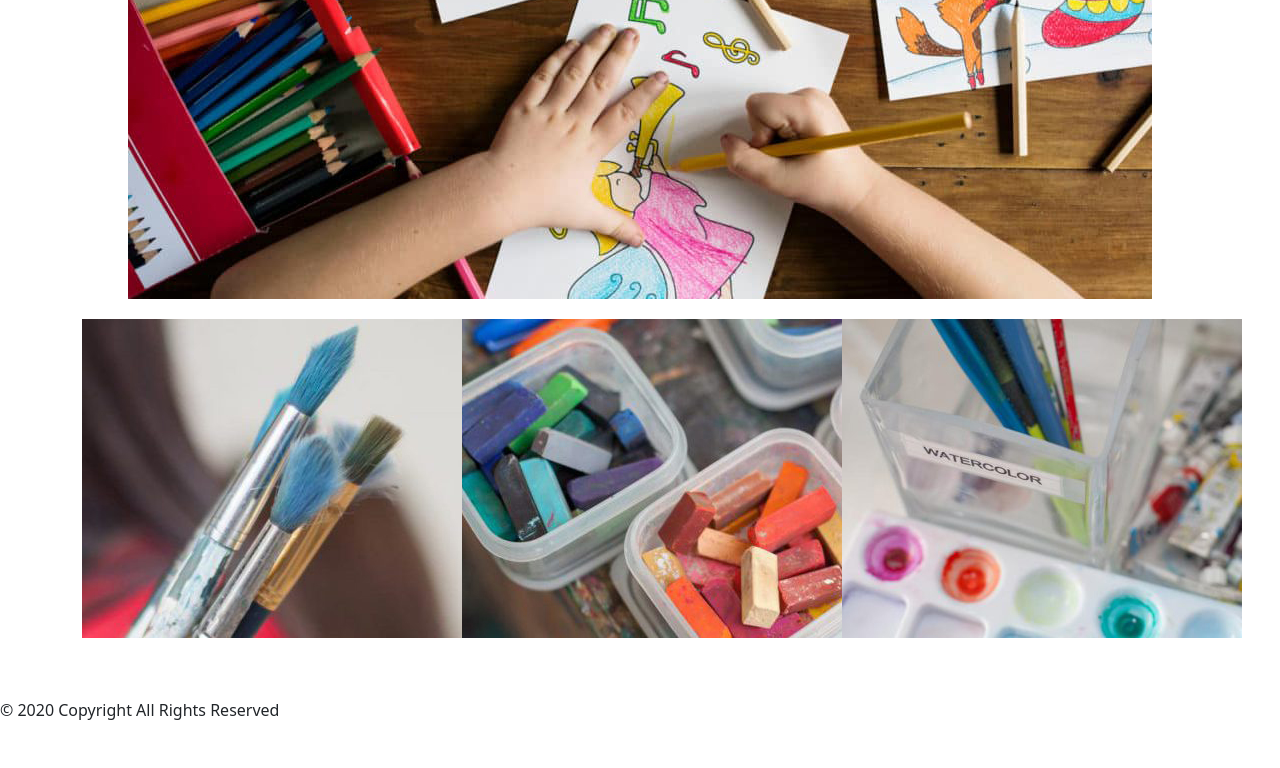
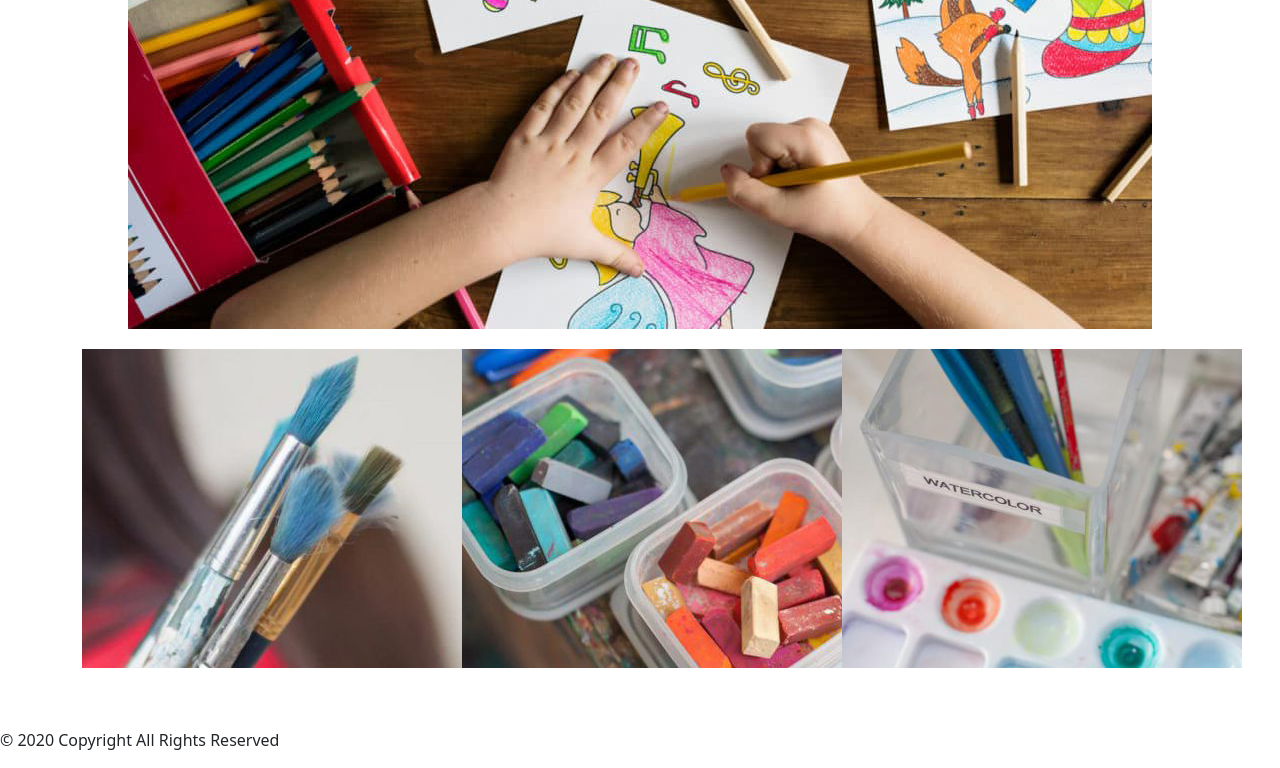
Before and after one commit to BrendanWagoner/Week-13-bootstrap, a plain HTML site: page index.html in a window 1280 px wide. Shown: the part 152-920 px from the top of the page. Before the commit the page ends 890 px from the top, so only its background shows below. Drawn offline with nearby package versions, Linux system fonts and the light colour scheme; files that its build step writes are made by us from their sources.

Commit message:
Update custom.css

```diff
--- a/custom.css
+++ b/custom.css
@@ -8,5 +8,5 @@
     font-size: 36px
 }
 .topSpace{
-    margin-top: 55px;
+    margin-top: 85px;
 }
```
